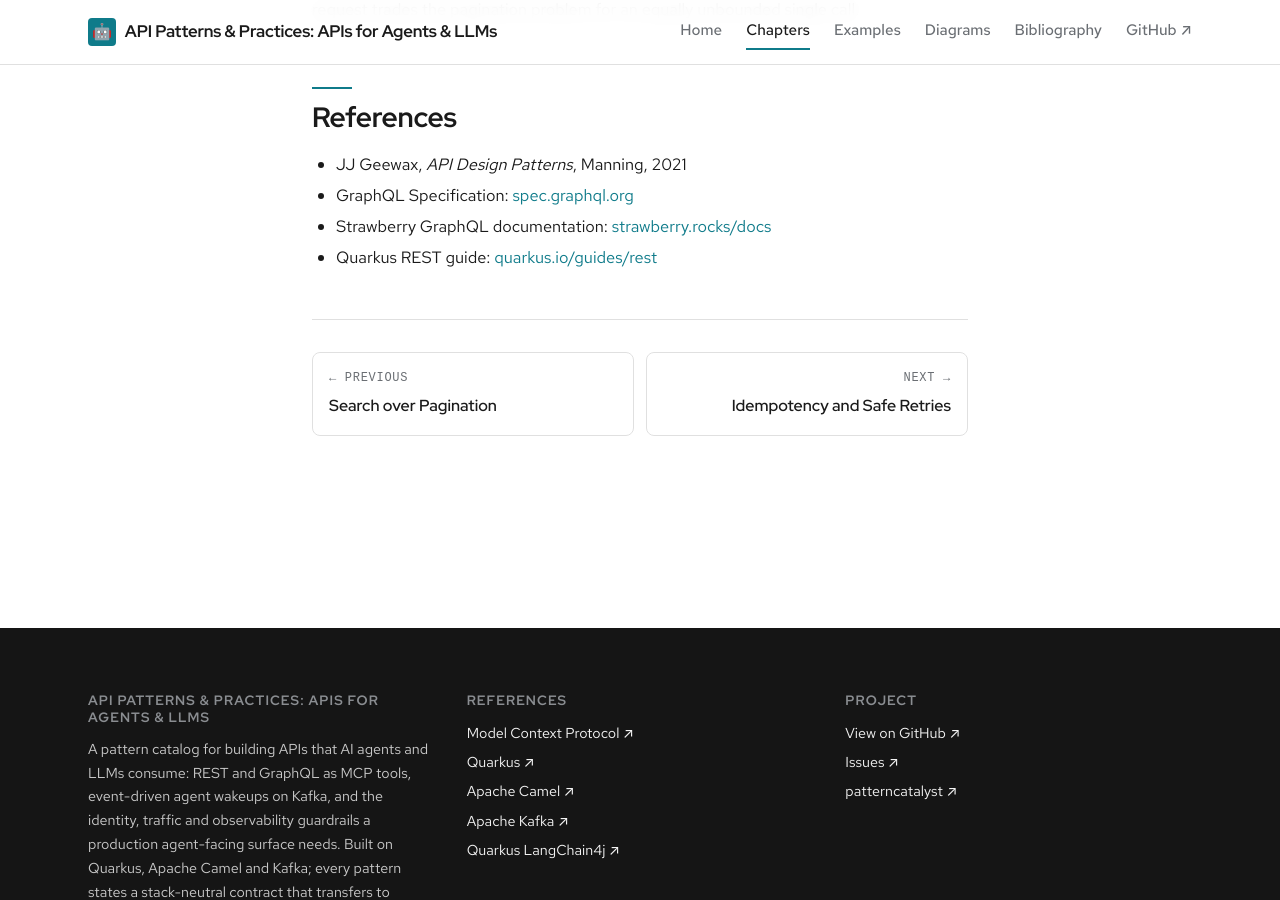
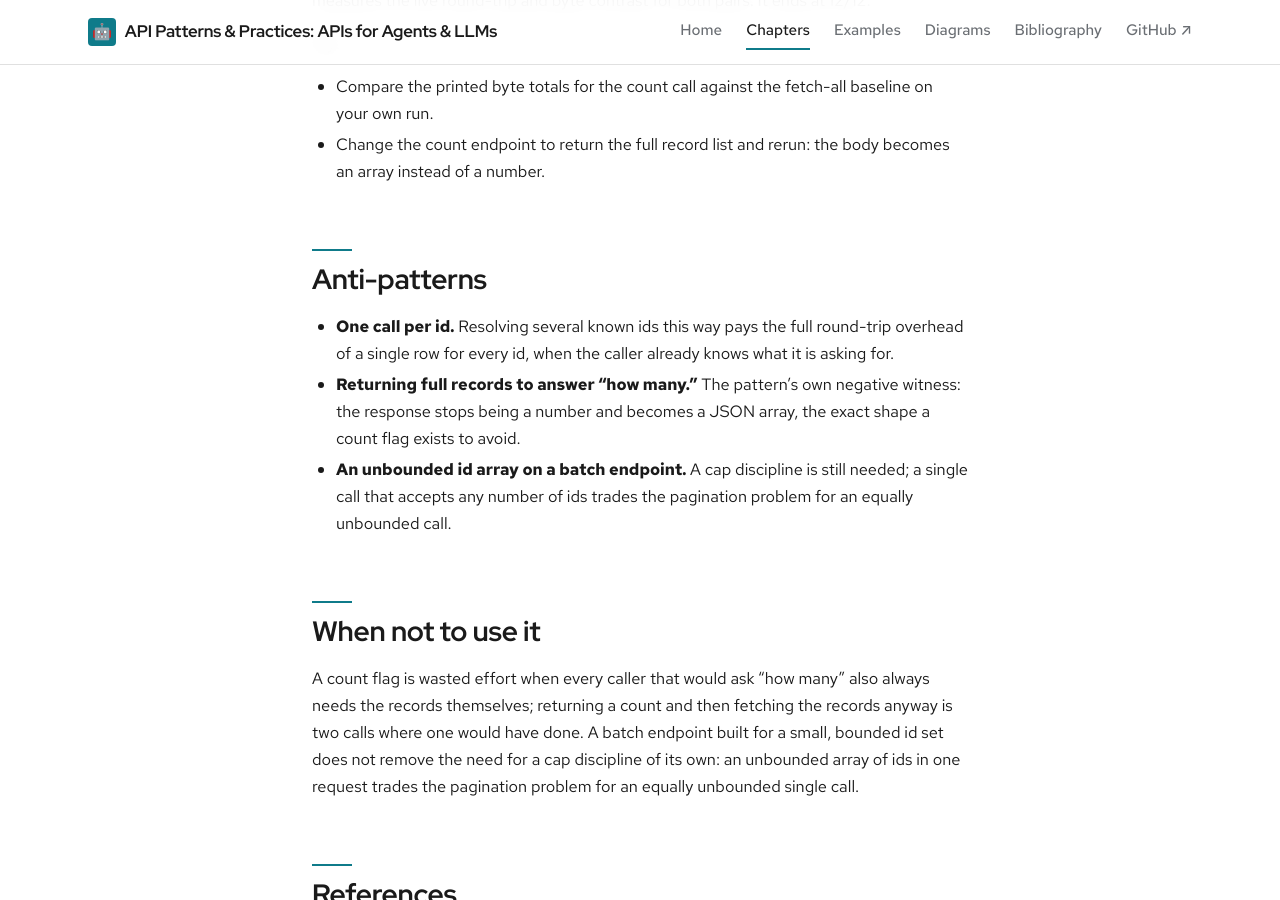
Before and after one commit to patterncatalyst/api-patterns-and-practices-for-agents, a Jekyll site: the page built from _docs/05-batch-operation-and-count-flag.md, in a window 1280 px wide and 900 px high, scrolled down 3863 px. Built offline with Jekyll 4.4.1, drawn with Linux system fonts in a browser that asks for light colours; some web fonts are replaced; some of the changed text lies outside the part shown.

Commit message:
docs(§05): learning objectives, why this matters, anti-patterns

```diff
--- a/_docs/05-batch-operation-and-count-flag.md
+++ b/_docs/05-batch-operation-and-count-flag.md
@@ -5,6 +5,15 @@ part: "Build: synchronous APIs"
 description: "An id-keyed batch endpoint resolves many identifiers in one call with explicit misses, and a count endpoint answers how many with a bare number, each measured against the one-at-a-time and fetch-everything alternatives they replace."
 duration: "20 minutes"
 ---
+
+## Learning objectives
+
+- Resolve many known ids in one call, with hits keyed by id and misses named explicitly.
+- Answer "how many" with a bare number instead of the records a caller would otherwise fetch to count.
+- Measure a batch call and a count call against their one-at-a-time and fetch-everything baselines.
+- Recognize a count endpoint returning full records as the negative witness for the shape it exists to avoid.
+
+## Why this matters
 
 An agent that already knows which ten order ids it needs should not have to
 spend ten round trips finding out which of them exist. An agent that only
@@ -109,6 +118,12 @@ Try:
 - Change the count endpoint to return the full record list and rerun: the
   body becomes an array instead of a number.
 
+## Anti-patterns
+
+- **One call per id.** Resolving several known ids this way pays the full round-trip overhead of a single row for every id, when the caller already knows what it is asking for.
+- **Returning full records to answer "how many."** The pattern's own negative witness: the response stops being a number and becomes a JSON array, the exact shape a count flag exists to avoid.
+- **An unbounded id array on a batch endpoint.** A cap discipline is still needed; a single call that accepts any number of ids trades the pagination problem for an equally unbounded call.
+
 ## When not to use it
 
 A count flag is wasted effort when every caller that would ask "how many"
```
